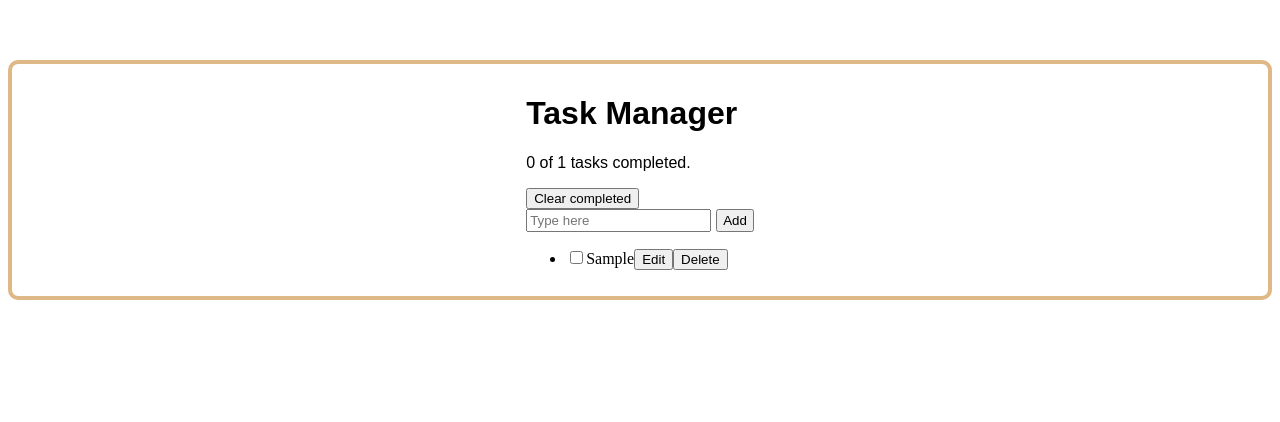
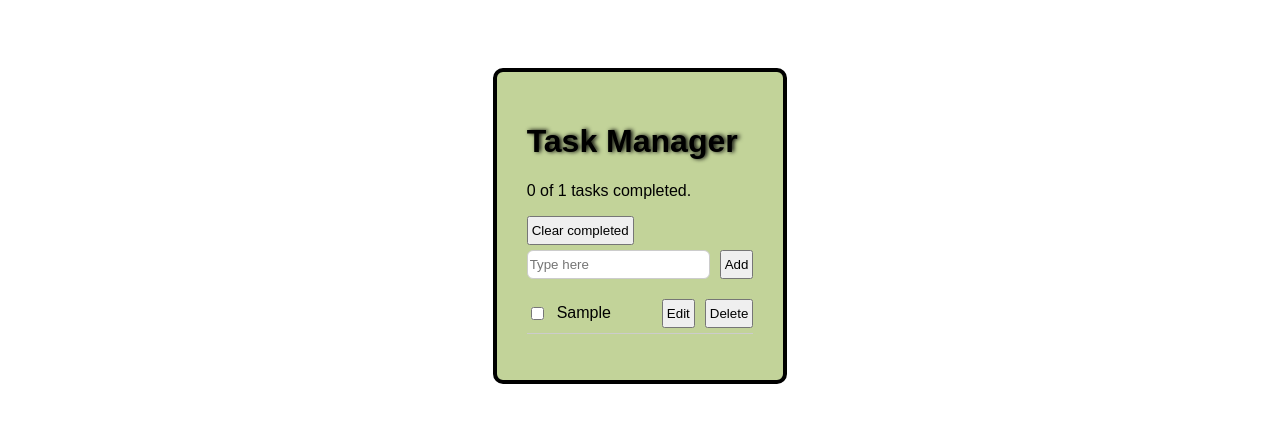
Before and after one commit to Mohaniish2208/task-manager, a React (Vite) app: page / in a window 1280 px wide. Both pictures are taken after typing "Sample" into the empty fields and a click on the button "Add". Shown: the top 422 px of the page. Built offline with nearby package versions, Linux system fonts and the light colour scheme.

Commit message:
changes in CSS layout.

```diff
--- a/src/App.tsx
+++ b/src/App.tsx
@@ -53,19 +53,17 @@ function App() {
   return (
     <div className="app">
       <div className="task-manager">
-        <h1 className="title" style={{ fontFamily: "sans-serif" }}>
-          Task Manager
-        </h1>
+        <h1 className="title">Task Manager</h1>
 
-        <p className="total-counts" style={{ fontFamily: "sans-serif" }}>
+        <p className="total-counts">
           {completedTasks} of {totalCount} tasks completed.
         </p>
 
-        <button className="clear- button" type="button" onClick={handleClearCompleted}>
+        <button className="clear-button" type="button" onClick={handleClearCompleted}>
           Clear completed
         </button>
 
-        <div className="input-task-row" style={{ display: "flex", gap: 5 }}>
+        <div className="input-task-row">
           <input
             type="text"
             placeholder="Type here"
@@ -77,7 +75,7 @@ function App() {
             className="task-input"
             style={{ padding: 2 }}
           />
-          <button type="button" className="add-button" onClick={handleAddTask} style={{ padding: "2px 5px" }}>
+          <button type="button" className="add-button" onClick={handleAddTask}>
             Add
           </button>
         </div>
@@ -85,7 +83,12 @@ function App() {
         <ul className="task-list">
           {taskArr.map((t) => (
             <li className="task-item" key={t.id}>
-              <input type="checkbox" checked={t.completed} onChange={() => handleToggleCompleted(t.id)} />
+              <input
+                className="checkbox-button"
+                type="checkbox"
+                checked={t.completed}
+                onChange={() => handleToggleCompleted(t.id)}
+              />
 
               {editingId === t.id ? (
                 <input value={editingText} onChange={(e) => setEditingText(e.target.value)} />
--- a/src/styles/App.css
+++ b/src/styles/App.css
@@ -1,15 +1,71 @@
 .app {
   display: flex;
   justify-content: center;
+  font-family: sans-serif;
+}
+
+.task-manager {
+  background-color: rgb(194, 211, 153);
   margin-top: 60px;
-  border: 4px solid burlywood;
+  border: 4px solid rgb(0, 0, 0);
   border-radius: 10px;
-  padding: 10px;
+  padding: 30px;
+}
+
+.title {
+  text-shadow: 2px 0px 4px #000;
+}
+
+.input-task-row {
+  display: flex;
+  gap: 10px;
 }
 
 .edit-button,
-clear-button,
-save-button,
-delete-button {
+.clear-button,
+.save-button,
+.delete-button,
+.add-button,
+.checkbox-button {
+  cursor: pointer;
+  padding: 5px 3px;
+}
+
+.clear-button {
+  margin-bottom: 5px;
+}
+
+.clear-button:hover {
+  margin-bottom: 5px;
+  background-color: rgb(102, 188, 176);
+  transition: 0.5s ease-in-out;
+  border-radius: 15px;
+}
+
+.task-input {
+  flex: 1;
+  padding: 8px;
+  border-radius: 6px;
+  border: 1px solid #ccc;
+}
+
+.task-list {
+  list-style: none;
+  padding: 0;
+  margin-top: 15px;
+}
+
+.task-item {
+  display: flex;
+  align-items: center;
+  gap: 10px;
+  padding: 5px 0px;
+  border-bottom: 1px solid #ccc;
+}
+
+.task-item span {
+  flex: 1;
+}
+.checkbox-button {
   cursor: pointer;
 }
```
